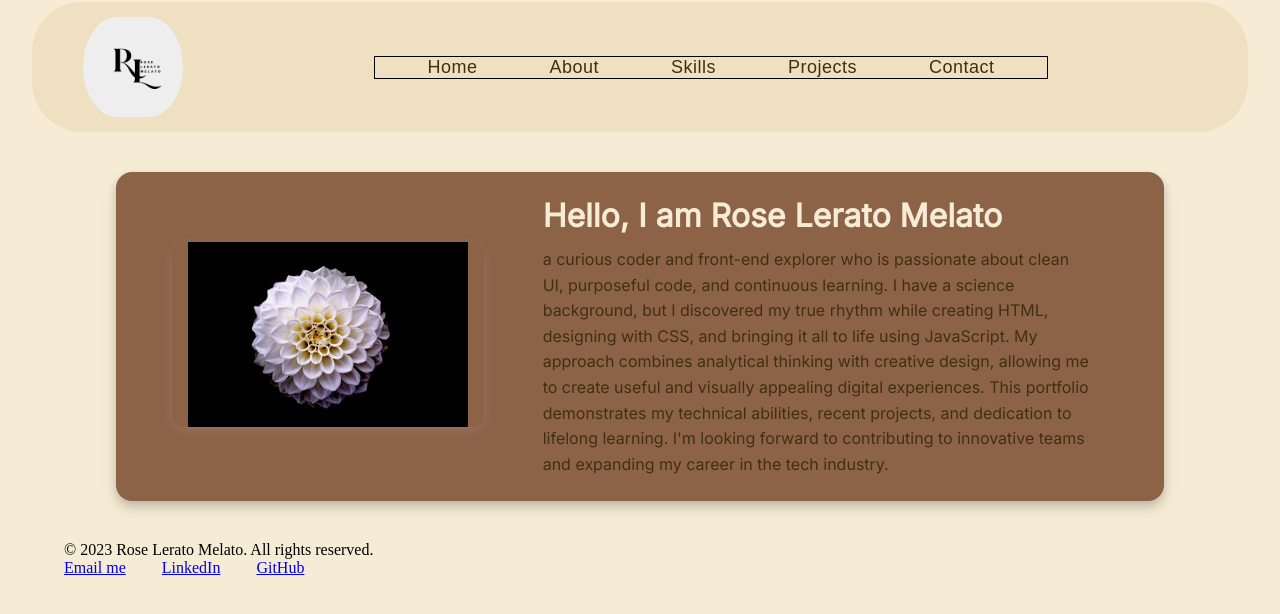
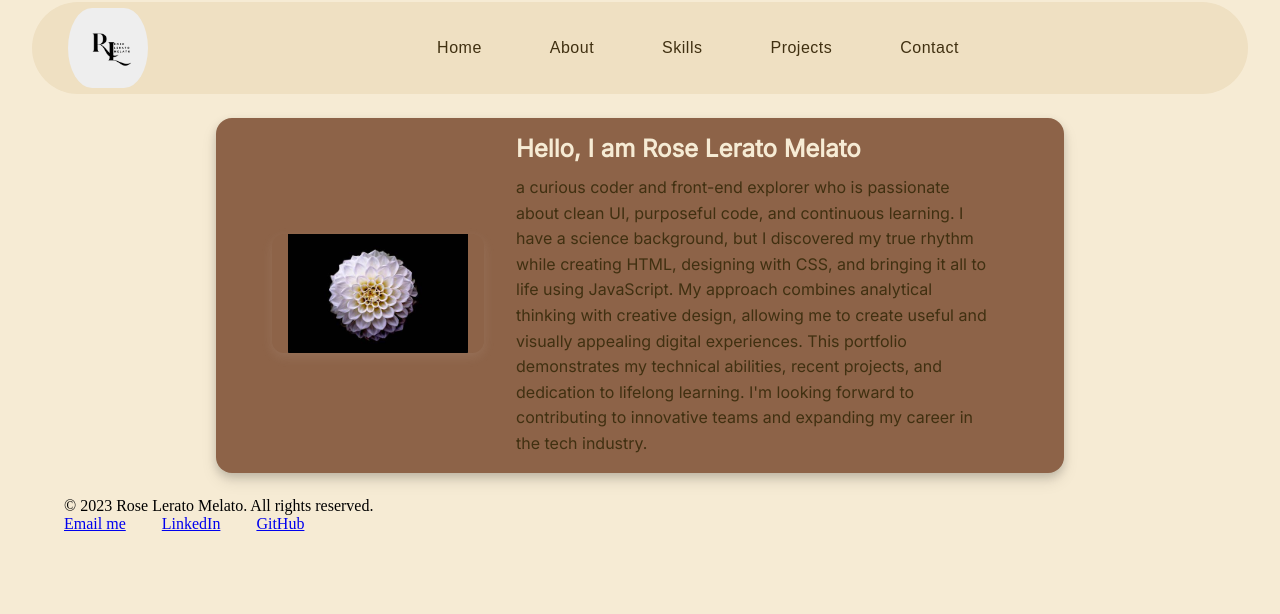
Before and after one commit to RoseMelato/portfolio, a plain HTML site: page index.html in a window 1280 px wide. Drawn offline with Linux system fonts and the light colour scheme.

Commit message:
updated layout, header and intro-card styles for improved alignment and appearance

```diff
--- a/index.html
+++ b/index.html
@@ -10,7 +10,7 @@
 </head>
 <body>
     <div class="header">
-        <img src="R (1).png" height="100" width="100">
+        <img src="R (1).png" height="80" width="80">
         <ul>
             <li><a href="#">Home</a></li>
             <li><a href="#">About</a></li>
--- a/style.css
+++ b/style.css
@@ -13,12 +13,11 @@ body{background-color: #F6EBD4;}
     display: flex;
     align-items: center;
    justify-content: space-between;
-   padding: 10px 30px;}
+   padding: 4px 18px;}
 
-.header img{border-radius: 200px; margin: 5px;}
+.header img{border-radius: 200px; margin: 2px;}
 
 .header ul{
-    border: 1px solid #000;
     list-style-type:none;
     display:flex;
     flex-direction: row;
@@ -29,18 +28,21 @@ body{background-color: #F6EBD4;}
     color: #403011;
     font-family: fantasy;
     letter-spacing: 0.5px;
-    font-size: 18px;
-    padding: 10px;
+    font-size: 16px;
+    padding: 6px 8px;
     margin: 10px;}
 
 .header ul li a:hover{
     cursor: pointer;
-    color: #8d6348;}
+    color: #8d6348;
+    border-bottom: 2px solid #8d6348;
+    /*transition: all 0.3s ease;*/
+  }
 
 .intro-card {
-  max-width: 1000px;
-  margin: 40px auto;
-  padding: 24px;
+  max-width: 800px;
+  margin: 24px auto;
+  padding: 16px 24px;
   background-color: #8d6348;
   border-radius: 16px;
   box-shadow:
@@ -48,37 +50,41 @@ body{background-color: #F6EBD4;}
     0 8px 16px rgba(0,0,0, 0.1);
   transition: box-shadow 0.3s ease;
   color: #fff;
+  display: flex;
+  align-items: center;
 }
 
 .intro-content {
   display: flex;
   flex-direction: row;
   align-items: center;
-  gap: 32px;
+  gap: 20px;
   flex-wrap: wrap;
+  width: 100%;
 }
 
 .intro-image {
-  flex: 1;
-  min-width: 250px;
+  flex: 0 0 180px;
+  min-width: 120px;
 }
 
 .intro-image img {
   width: 100%;
-  max-width: 280px;
+  max-width: 250px;
   border-radius: 12px;
   object-fit: cover;
   box-shadow: 0 4px 12px rgba(240, 238, 238, 0.1);
 }
 
 .intro-text {
-  flex: 2;
+  flex: 1;
   font-family: 'Inter', sans-serif;
   color: #403011;
+  padding-left: 12px;
 }
 
 .intro-text h1 {
-  font-size: 2rem;
+  font-size: 1.5rem;
   color: #F6EBD4;
   margin-bottom: 12px;
 }
```
